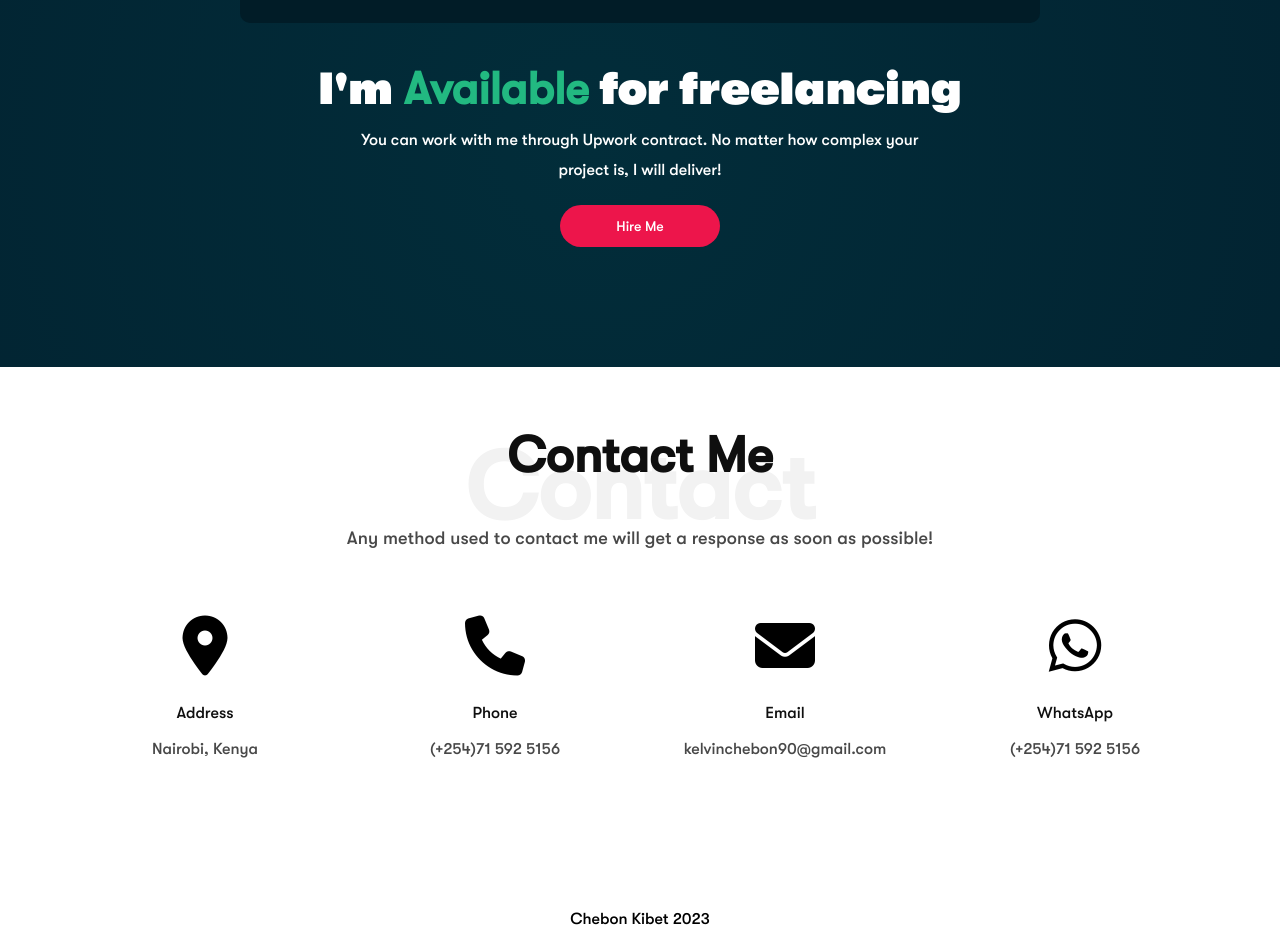
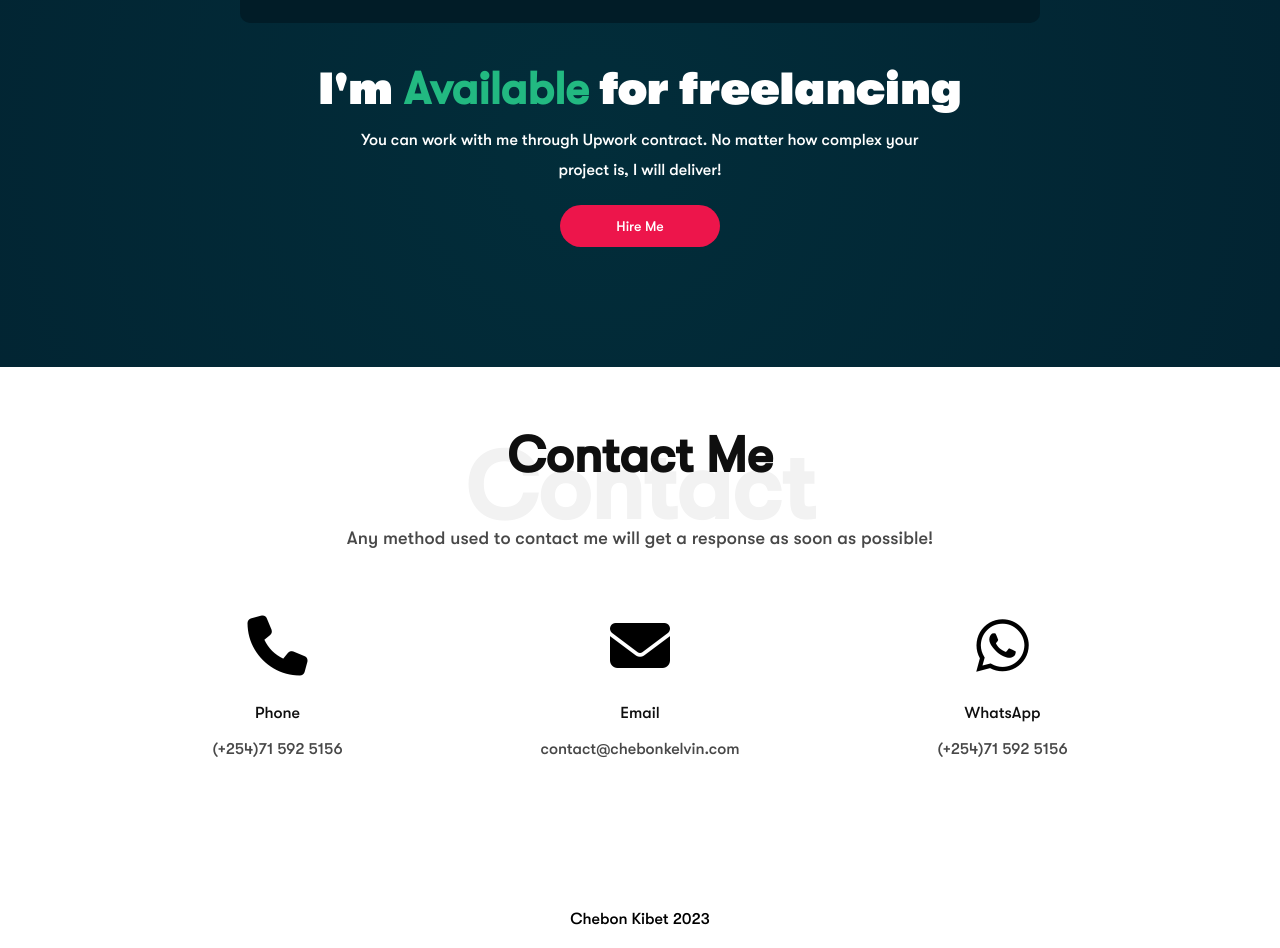
Before and after one commit to chebon254/chebon, a plain HTML site: page chebon/index.html in a window 1280 px wide. Shown: the part 5452-6400 px from the top of the page. Drawn offline with nearby package versions, Linux system fonts and the light colour scheme.

Commit message:
Contact Info

```diff
--- a/chebon/index.html
+++ b/chebon/index.html
@@ -1737,11 +1737,6 @@
                 </div>
                 <div class="contact-content">
                     <div class="contact-card reveal">
-                        <span class="contact-icon"><i class="fa-solid fa-location-dot"></i></span><br>
-                        <span>Address</span> <br><br>
-                        <span>Nairobi, Kenya</span>
-                    </div>
-                    <div class="contact-card reveal">
                         <span class="contact-icon"><i class="fa-solid fa-phone"></i></span><br>
                         <span>Phone</span> <br><br>
                         <span>(+254)71 592 5156</span>
@@ -1749,7 +1744,7 @@
                     <div class="contact-card reveal">
                         <span class="contact-icon"><i class="fa-solid fa-envelope"></i></span><br>
                         <span>Email</span> <br><br>
-                        <span>kelvinchebon90@gmail.com</span>
+                        <span>contact@chebonkelvin.com</span>
                     </div>
                     <div class="contact-card reveal">
                         <span class="contact-icon"><i class="fa-brands fa-whatsapp"></i></span><br>
```
Also changed, not shown: index.html (+1 -6 lines).
